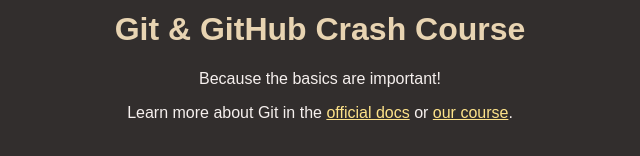
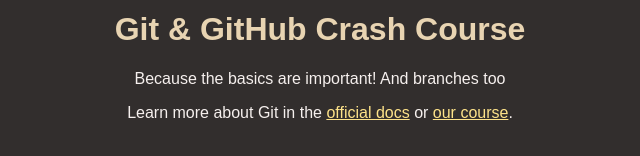
Before and after one commit to Rorschak84/github_action_course, a plain HTML site: page index.html in a window 1280 px wide. Shown: the part 158-314 px from the top of the page, without its empty margins (320-960 px from the left). Drawn offline with Linux system fonts and the light colour scheme.

Commit message:
small modif

```diff
--- a/index.html
+++ b/index.html
@@ -13,7 +13,7 @@
       <h1>Git & GitHub Crash Course</h1>
     </header>
     <main>
-      <p>Because the basics are important!</p>
+      <p>Because the basics are important! And branches too</p>
       <p>
         Learn more about Git in the
         <a href="https://git-scm.com/book/en/v2">official docs</a> or
```
